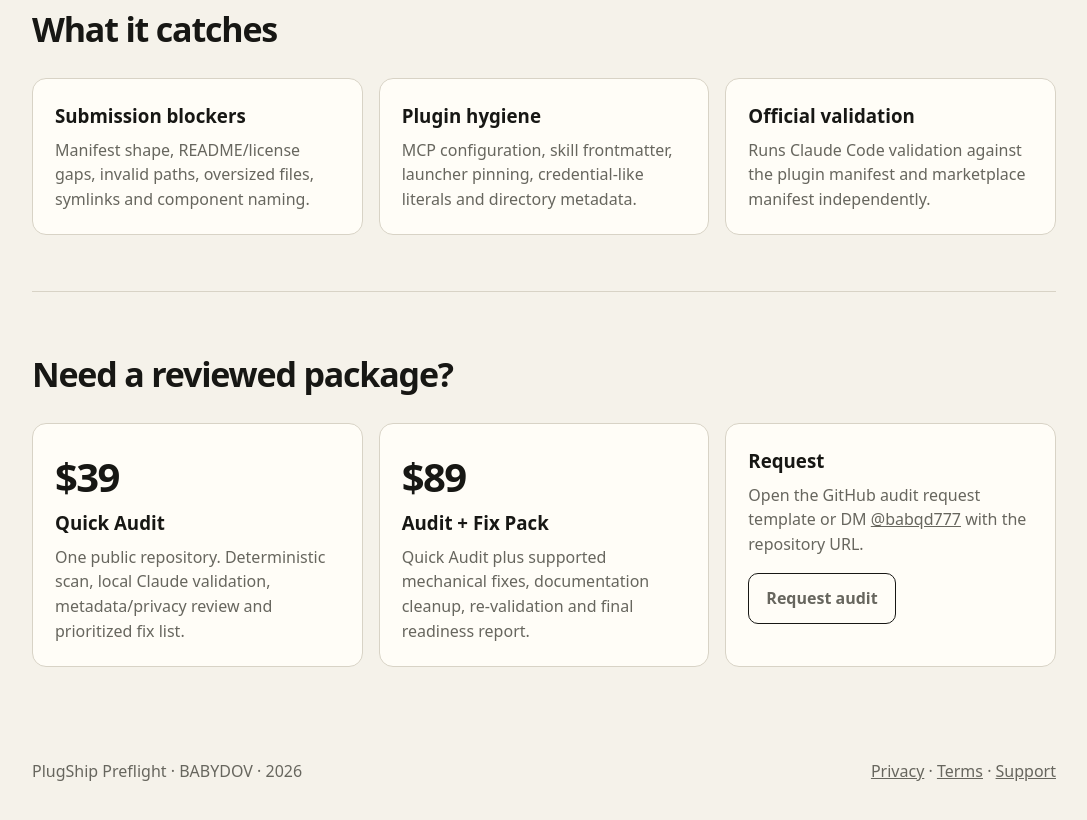
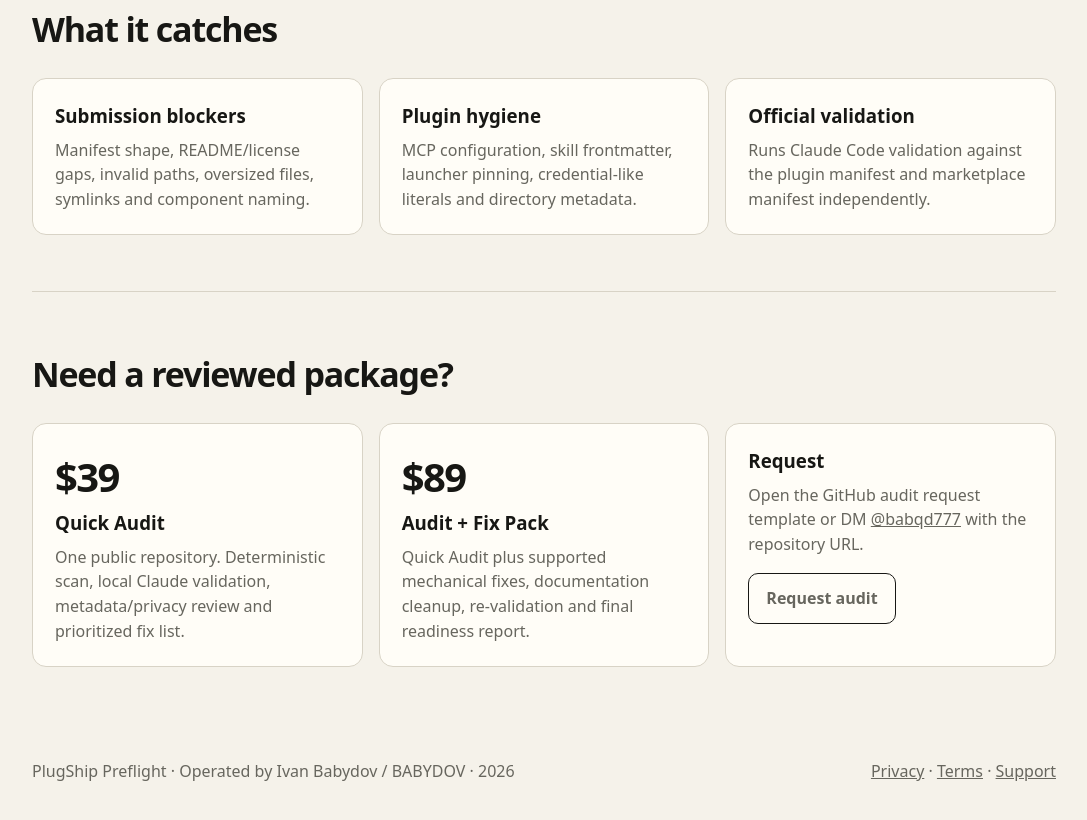
Before and after one commit to williamleewilliam1-star/plugship-preflight, a plain HTML site: page docs/index.html in a window 1280 px wide. Shown: the part 1099-1919 px from the top of the page, without its empty margins (96-1183 px from the left). Drawn offline with Linux system fonts and the light colour scheme.

Commit message:
Clarify operator identity on product site

```diff
--- a/docs/index.html
+++ b/docs/index.html
@@ -67,7 +67,7 @@
     </section>
   </main>
   <footer>
-    <span>PlugShip Preflight · BABYDOV · 2026</span>
+    <span>PlugShip Preflight · Operated by Ivan Babydov / BABYDOV · 2026</span>
     <span><a href="privacy.html">Privacy</a> · <a href="terms.html">Terms</a> · <a href="https://github.com/williamleewilliam1-star/plugship-preflight/issues">Support</a></span>
   </footer>
 </div>
```
